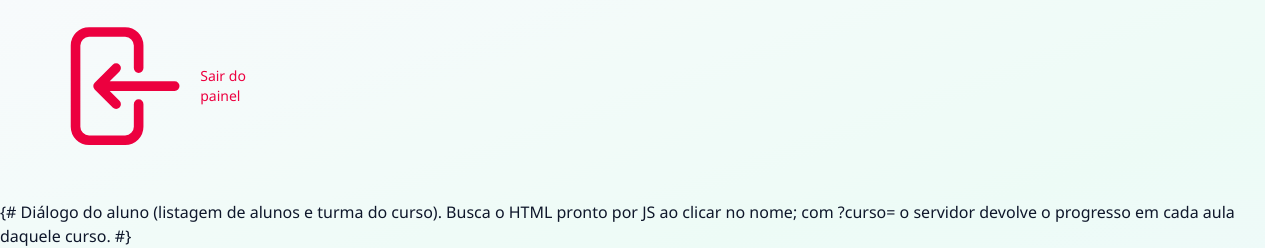
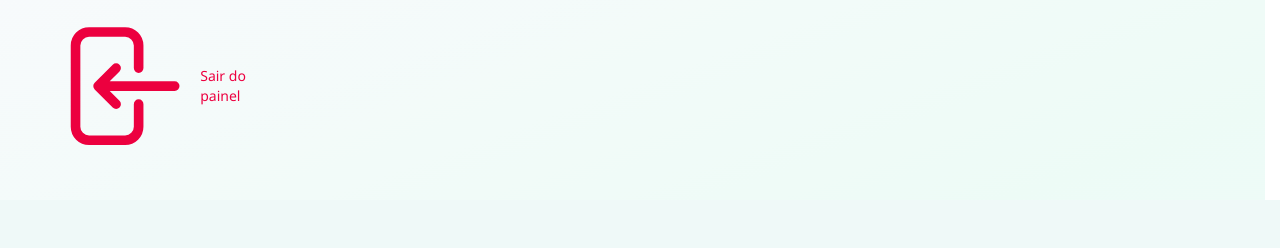
Before and after one commit to joseferreira-dev/cremepe-esem, a Django app: page /painel/medicos/ in a window 1280 px wide. Shown: the part 1705-1953 px from the top of the page. After the commit the page ends 1905 px from the top, so only its background shows below. Run offline with Django 5.2, Linux system fonts and the light colour scheme; the visitor is signed in with stand-in values (Sample User, id 1); style sheets or scripts are compiled from the project's sources.

Commit message:
Corrige comentario multilinha do dialogo do aluno que aparecia cru na pagina

```diff
--- a/templates/partials/dialogo_aluno.html
+++ b/templates/partials/dialogo_aluno.html
@@ -1,6 +1,4 @@
-{# Diálogo do aluno (listagem de alunos e turma do curso).
-   Busca o HTML pronto por JS ao clicar no nome; com ?curso= o servidor
-   devolve o progresso em cada aula daquele curso. #}
+{# Dialogo do aluno: listagem de alunos e turma do curso; busca o HTML pronto por JS ao clicar no nome, e com ?curso= o servidor devolve o progresso em cada aula. #}
 <dialog id="medico-dialogo"
         class="cartao m-auto w-[calc(100%-2rem)] max-w-2xl overflow-hidden p-0 backdrop:bg-slate-950/60">
   <div id="medico-dialogo-conteudo" class="max-h-[85vh] overflow-y-auto p-6"></div>
```
